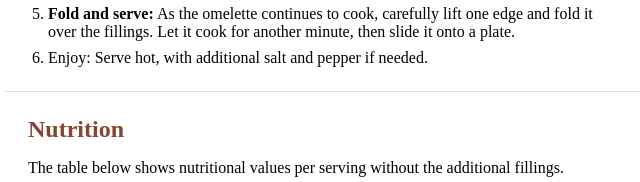
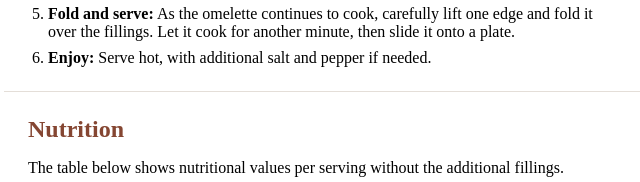
Before and after one commit to leyla-dev/recipe-page-main, a plain HTML site: page index.html in a window 1280 px wide. Shown: the part 1152-1334 px from the top of the page, 318-958 px from the left. Drawn offline with Linux system fonts and the light colour scheme.

Commit message:
strong elave edildi

```diff
--- a/index.html
+++ b/index.html
@@ -57,7 +57,7 @@
         <li><strong>Fold and serve:</strong> As the omelette continues to cook, carefully lift one edge and fold it over
           the fillings. Let it cook
           for another minute, then slide it onto a plate.</li>
-        <li>Enjoy: Serve hot, with additional salt and pepper if needed.</li>
+        <li><strong>Enjoy:</strong> Serve hot, with additional salt and pepper if needed.</li>
       </ol>
     </div>
 
```
